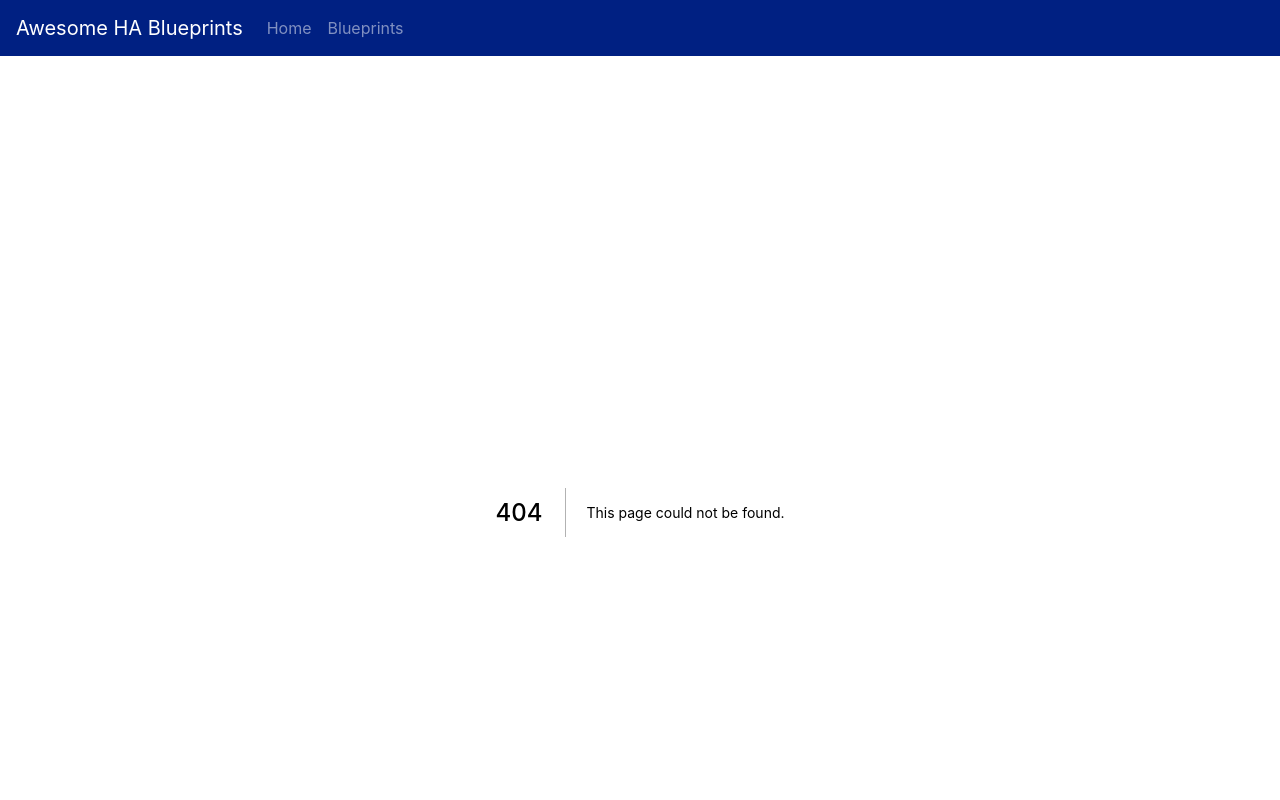
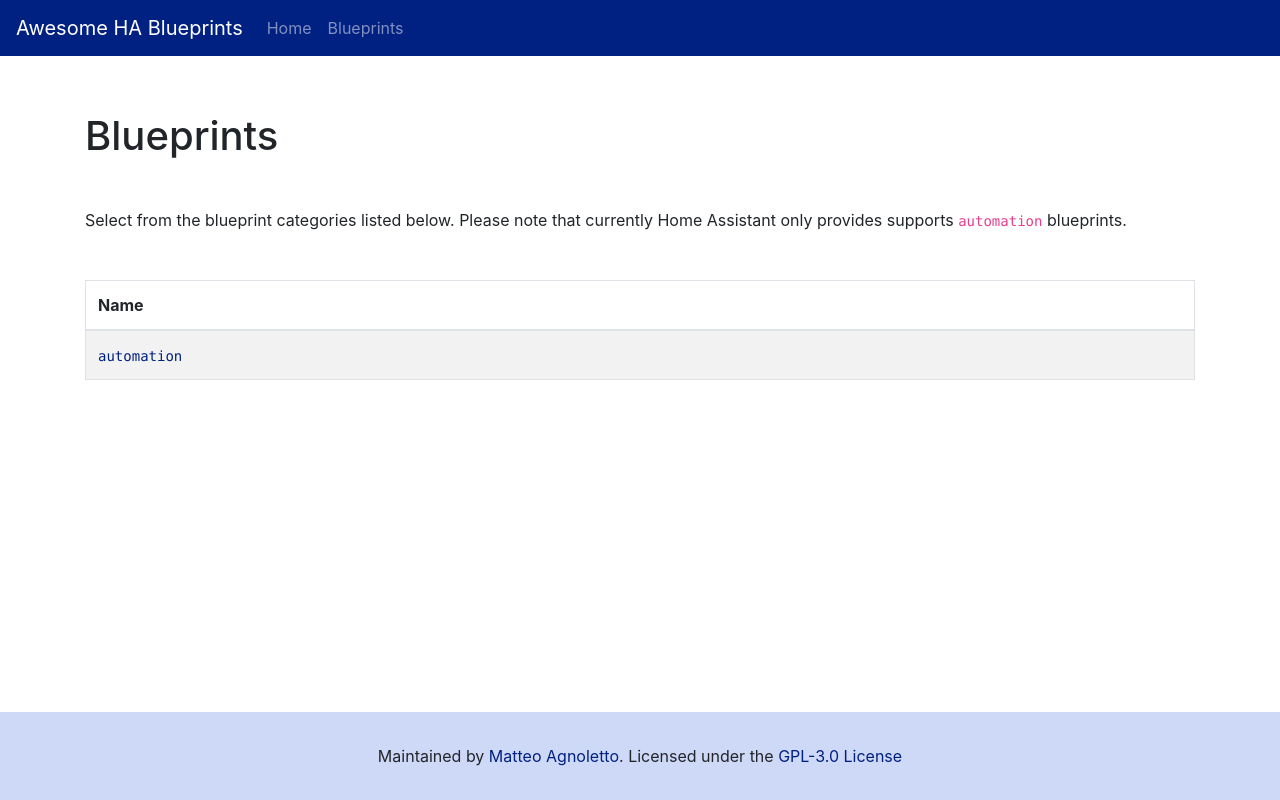
Before and after one commit to EPMatt/awesome-ha-blueprints, a Next.js app: page /awesome-ha-blueprints/blueprints in a window 1280 px wide. Before the commit this address had no page. Shown: the top 800 px of the page. Built offline with nearby package versions, Linux system fonts and the light colour scheme.

Commit message:
add blueprint categories listing

```diff
--- /dev/null
+++ b/pages/blueprints/index.jsx
@@ -0,0 +1,59 @@
+import fs from 'fs'
+import { Table } from 'react-bootstrap'
+import Head from 'next/head'
+import Link from 'next/link'
+
+function Blueprints(props) {
+  const rows = props.categories.map((c) => (
+    <tr>
+      <td>
+        <code>
+          <Link href={`/blueprints/${c.name}`}>{c.name}</Link>
+        </code>
+      </td>
+    </tr>
+  ))
+  return (
+    <>
+      <Head>
+        <title>Blueprints - Awesome HA Blueprints </title>
+      </Head>
+      <h1 className='mb-5'>Blueprints</h1>
+      <p className='mb-5'>
+        Select from the blueprint categories listed below. Please note that
+        currently Home Assistant only provides supports <code>automation</code>{' '}
+        blueprints.
+      </p>
+      <Table striped bordered hover>
+        <thead>
+          <tr>
+            <th>Name</th>
+          </tr>
+        </thead>
+        <tbody>{rows}</tbody>
+      </Table>
+    </>
+  )
+}
+
+async function getStaticProps() {
+  const categories = fs
+    .readdirSync('blueprints', { withFileTypes: true })
+    .filter((f) => f.isDirectory())
+    .map((f) => ({
+      name: f.name,
+    }))
+  return {
+    props: { categories },
+  }
+}
+
+async function getStaticPaths() {
+  return {
+    paths: [{ params: { category: '/' } }],
+    fallback: false,
+  }
+}
+
+export { getStaticProps, getStaticPaths }
+export default Blueprints
```
